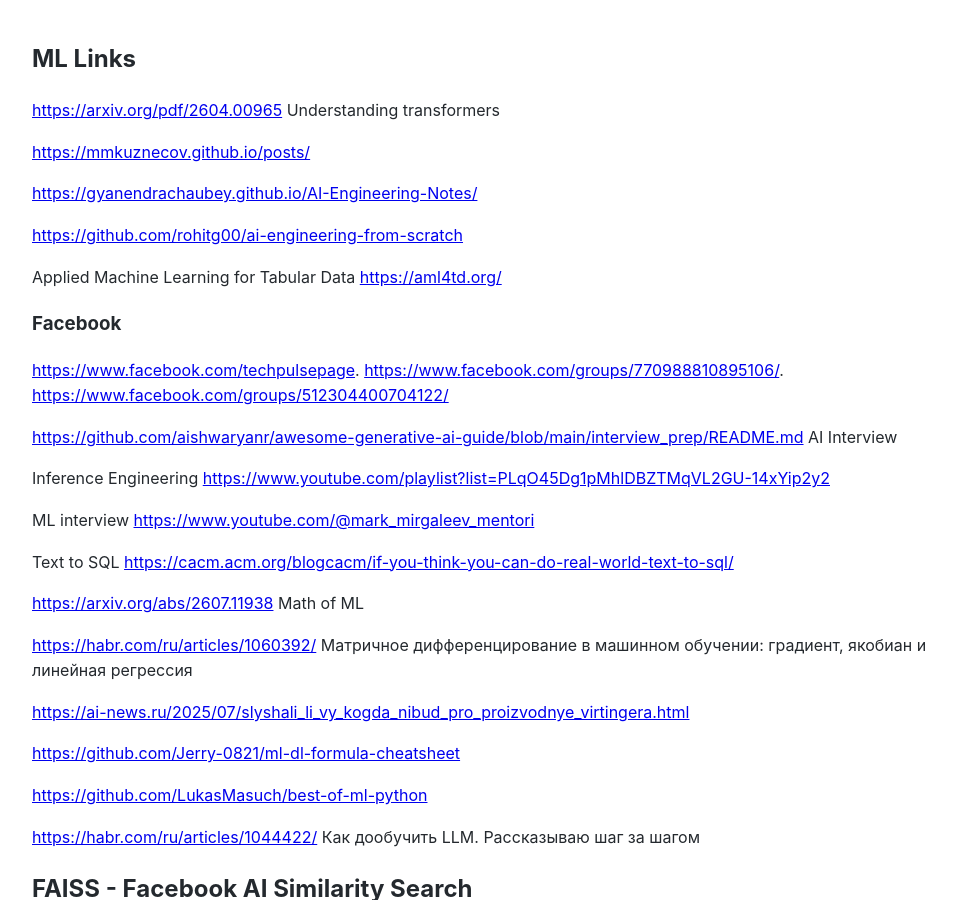
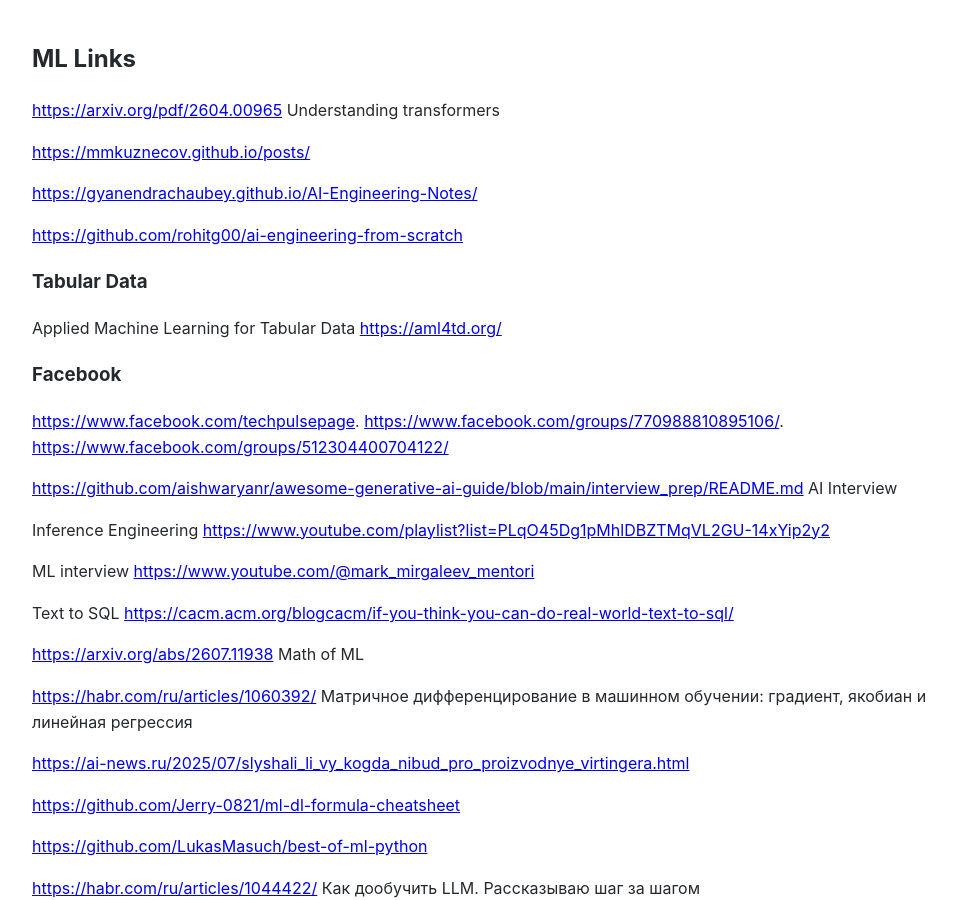
Before and after one commit to Michael-Lubinsky/michael-lubinsky.github.com, a Jekyll site: the page built from ml/mamba.md, in a window 1280 px wide and 900 px high. Shown: the whole window, without its empty margins (158-1114 px from the left). Built offline with Jekyll 4.4.1, drawn with Linux system fonts in a browser that asks for light colours; our own code applies the rules of GitHub Pages for plain Markdown files.

Commit message:
Update mamba.md

```diff
--- a/ml/mamba.md
+++ b/ml/mamba.md
@@ -9,7 +9,7 @@
 
 <https://github.com/rohitg00/ai-engineering-from-scratch>
 
-
+### Tabular Data
 Applied Machine Learning for Tabular Data <https://aml4td.org/>
 
 ### Facebook
```
